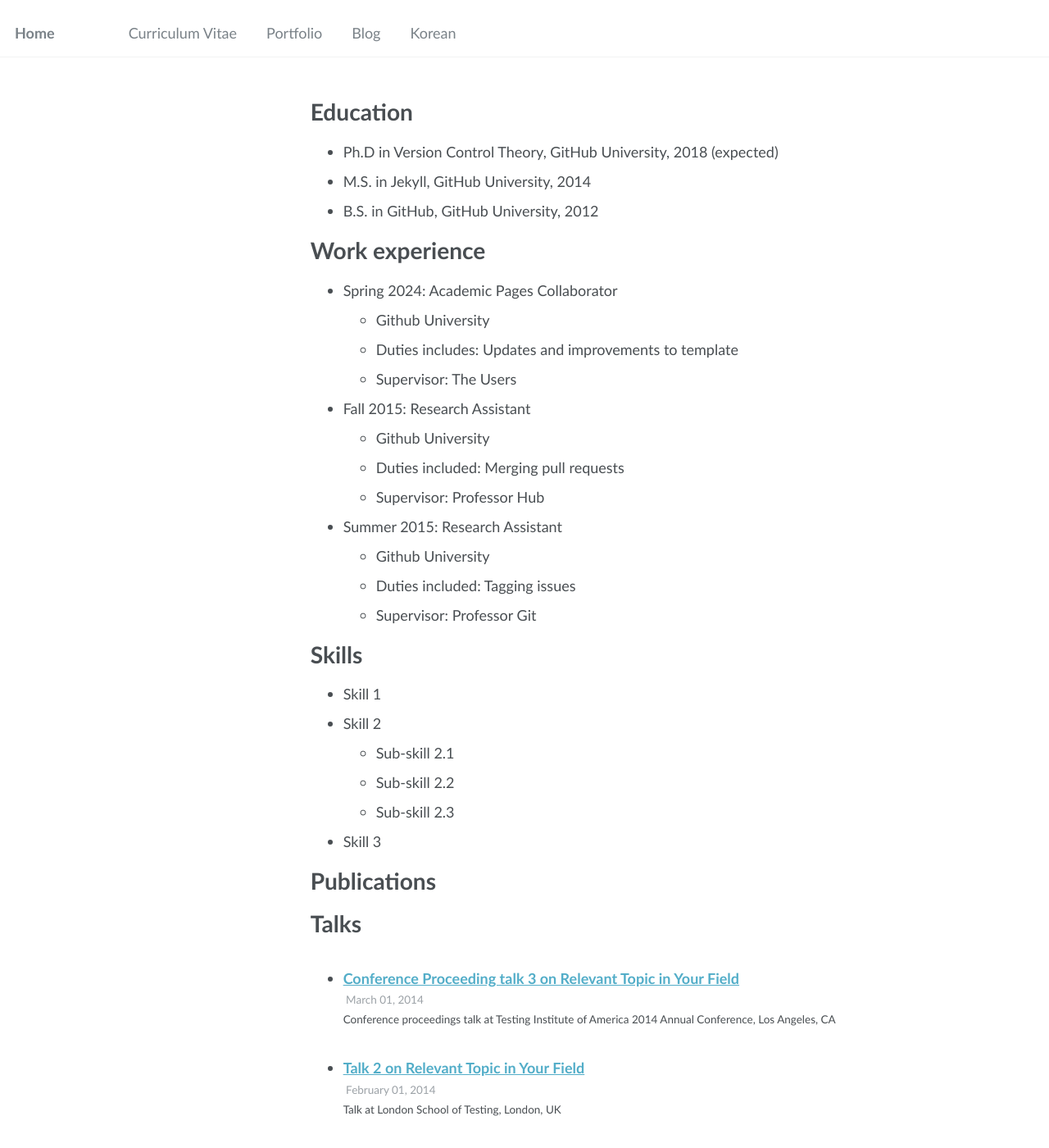
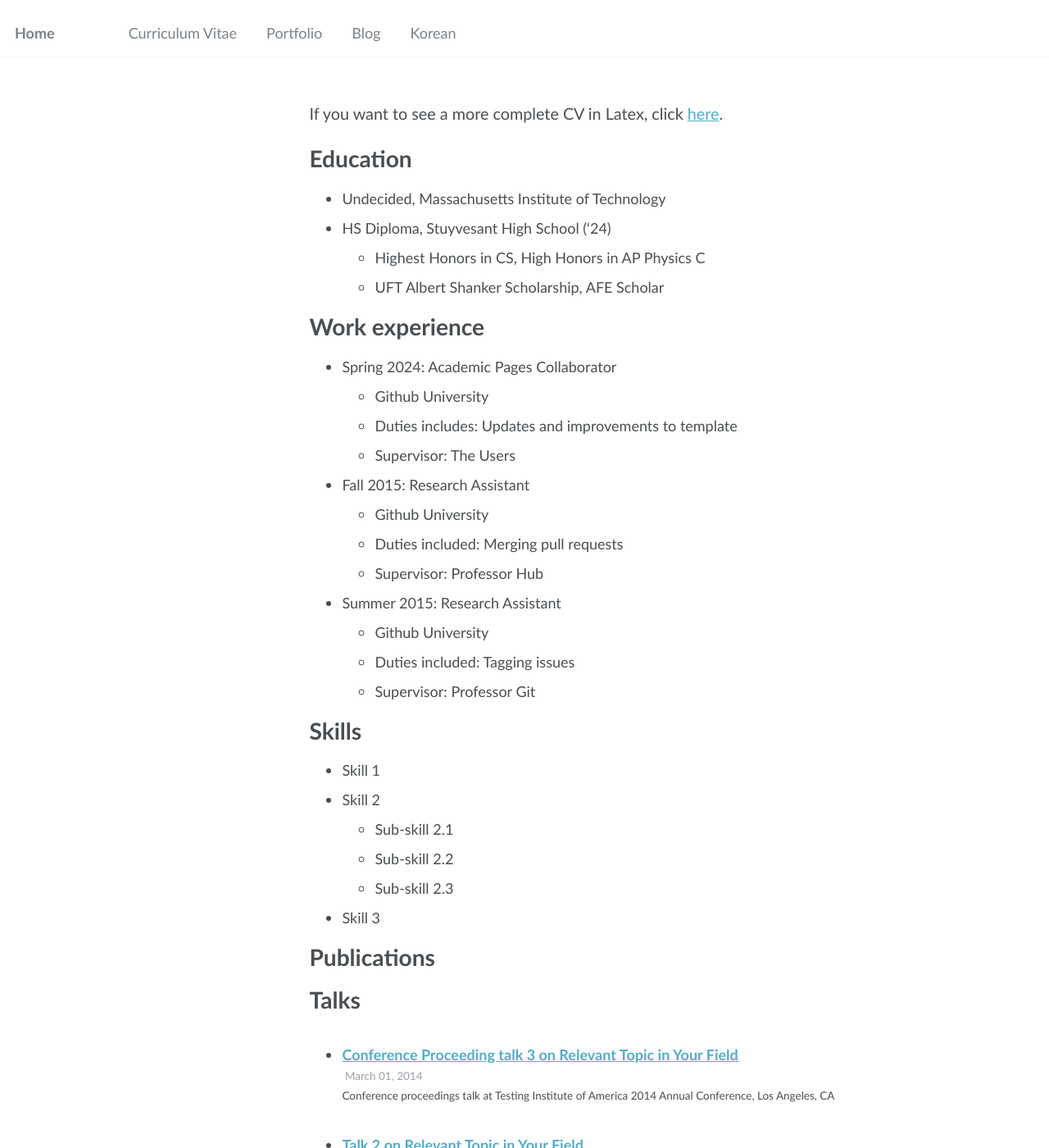
Before and after one commit to JasxnNg/jasxnng.github.io, a Jekyll site: the page built from _pages/cv.md, in a window 1280 px wide and 1400 px high. Shown: the whole window at 82% size. Built offline with Jekyll 4.4.1, drawn with Linux system fonts in a browser that asks for light colours.

Commit message:
supa cool

```diff
--- a/_pages/cv.md
+++ b/_pages/cv.md
@@ -10,11 +10,14 @@ redirect_from:
 <!-- <embed src="https://yufeizhao.com/cv.pdf" width="700" height="375"
  type="application/pdf"> -->
 
+<span style ="font-size:1.1em">If you want to see a more complete CV in Latex, click <a href="" target="_blank">here</a>.</span>
+
 Education
 ======
-* Ph.D in Version Control Theory, GitHub University, 2018 (expected)
-* M.S. in Jekyll, GitHub University, 2014
-* B.S. in GitHub, GitHub University, 2012
+* Undecided, Massachusetts Institute of Technology
+* HS Diploma, Stuyvesant High School ('24)
+  * Highest Honors in CS, High Honors in AP Physics C
+  * UFT Albert Shanker Scholarship, AFE Scholar
 
 Work experience
 ======
--- a/_sass/_base.scss
+++ b/_sass/_base.scss
@@ -11,6 +11,7 @@ body {
   margin: 0;
   padding: $masthead-height 0 0;
   // check this over again
+  padding-right: 1em;
   padding-bottom: 3em;
   color: $text-color;
   // changing the font over here
@@ -56,6 +57,7 @@ h5 {
 h6 {
   font-size: $type-size-6;
 }
+
 
 small, .small {
   font-size: $type-size-6;
--- a/_sass/_page.scss
+++ b/_sass/_page.scss
@@ -6,8 +6,8 @@
   @include container;
   @include clearfix;
   margin-top: 2em;
-  padding-left: 0.5em;
-  padding-right: 0.5em;
+  padding-left: 1.25em;
+  padding-right: 1.25em;
   animation: intro 0.3s both;
   animation-delay: 0.35s;
 
--- a/_sass/_sidebar.scss
+++ b/_sass/_sidebar.scss
@@ -55,7 +55,7 @@
 
   p, li {
 
-    font-size: $type-size-6 * 1.1;
+    font-size: $type-size-6 * 1.15;
     line-height: 1;
   }
 
@@ -75,9 +75,9 @@
     z-index: 10;
   }
 
-  // @include breakpoint($x-large) {
-  //   width: $right-sidebar-width;
-  // }
+  @include breakpoint($x-large) {
+    width: $right-sidebar-width;
+  }
 }
 
 /*
@@ -87,9 +87,9 @@
 .author__avatar {
   display: table-cell;
   vertical-align: top;
-  width: 54px;
+  width: 75px;
   // set width only, for non-square avatars
-  height: 54px;
+  height: 75px;
 
   @include breakpoint($large) {
     display: block;
```
